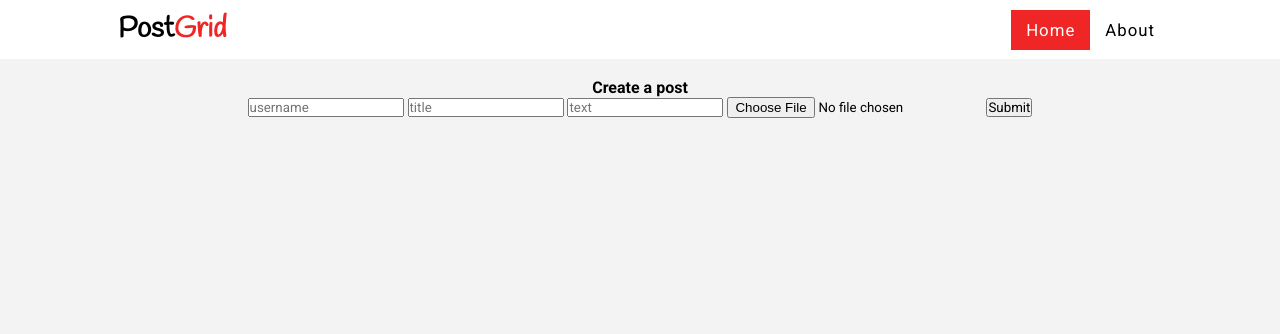
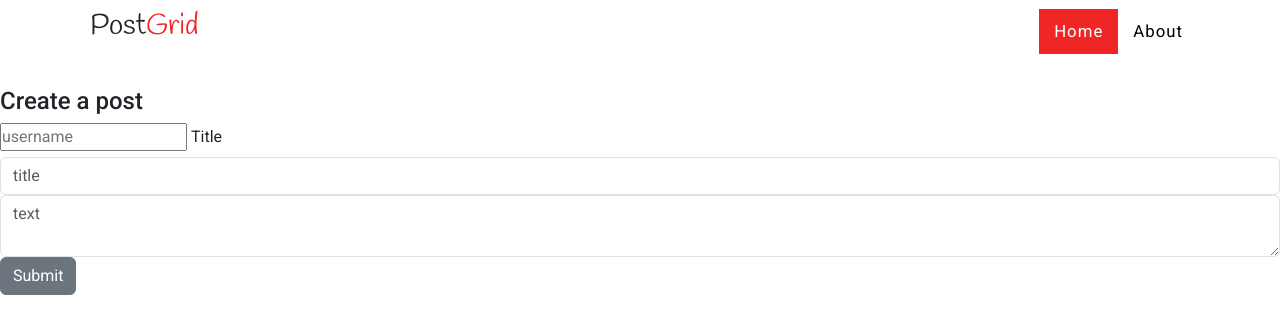
Before and after one commit to RaphaelApeh/blog, a Django app: template src/templates/blog/create.html in a window 1280 px wide. Shown: the top 334 px of the page. Run offline with Django 3.2, Linux system fonts and the light colour scheme; the template is opened without the code that fills it, so the values that code supplies are empty.

Commit message:
15 working on the create and delete functionality

```diff
--- /dev/null
+++ b/src/static/js/delete.js
@@ -0,0 +1 @@
+console.log("delete.js")
--- a/src/static/js/main.js
+++ b/src/static/js/main.js
@@ -3,7 +3,6 @@
 const username = document.querySelector("#username");
 const title = document.querySelector("#title");
 const text = document.querySelector("#text");
-const image = document.querySelector("#image")
 
 document.addEventListener("DOMContentLoaded", function(e){
     if (localStorage.getItem("username")){
@@ -24,7 +23,7 @@
         }
         const response = await fetch("http://127.0.0.1:8000/api/create", {
             "method": "POST",
-            "body": JSON.stringify({"username": localStorage.getItem("username"), "title": title.value, "text": text.value, 'image':image.value})
+            "body": JSON.stringify({"username": localStorage.getItem("username"), "title": title.value, "text": text.value})
         })
         const sendData = await response.json()
         console.log(sendData)
--- a/src/templates/blog/base.html
+++ b/src/templates/blog/base.html
@@ -7,6 +7,7 @@
     <script src="https://unpkg.com/htmx.org@2.0.4"></script>
     <title>{% block title %}Blog🗨{% endblock %}</title>
     <link rel="stylesheet" href="{% static 'css/style.css' %}">
+    <link href="https://cdn.jsdelivr.net/npm/bootstrap@5.3.3/dist/css/bootstrap.min.css" rel="stylesheet" integrity="sha384-QWTKZyjpPEjISv5WaRU9OFeRpok6YctnYmDr5pNlyT2bRjXh0JMhjY6hW+ALEwIH" crossorigin="anonymous">
 </head>
 <body hx-headers='{"X-CSRFToken":"{{csrf_token}}"}'>
     <div class="preloader">
@@ -24,6 +25,7 @@
     {% include "blog/partials/section.html" with queryset=qs %}
     {% include "blog/partials/footer.html" %}
     {% endblock content %}
+  <script src="https://cdn.jsdelivr.net/npm/bootstrap@5.3.3/dist/js/bootstrap.bundle.min.js" integrity="sha384-YvpcrYf0tY3lHB60NNkmXc5s9fDVZLESaAA55NDzOxhy9GkcIdslK1eN7N6jIeHz" crossorigin="anonymous"></script>
   <script src="{% static 'js/script.js' %}"></script>
 </body>
 </html>
--- a/src/templates/blog/create.html
+++ b/src/templates/blog/create.html
@@ -5,14 +5,15 @@
 {% block content %}
 {% include "blog/partials/narbar.html" %}
 <br>
-    <center><h4>Create a post</h4>
+<h4>Create a post</h4>
+<div class="mb-3">
         <form>
             <input type="text" id="username" placeholder="username">
-            <input type="text" id="title" placeholder="title">
-            <input type="text" id="text" placeholder="text">
-            <input type="file" id="image" placeholder="image" accept="jpg,png">
-            <button>Submit</button>
+            <label for="exampleFormControlInput1" class="form-label">Title</label>
+            <input type="text" id="title" class="form-control" placeholder="title">
+            <textarea id="text" placeholder="text" class="form-control"></textarea>
+            <button class="btn btn-secondary">Submit</button>
         </form>
-    </center>
+</div>
 <script src="{% static 'js/main.js' %}" data-csrf="{{csrf_token}}"></script>
 {% endblock content %}
```
